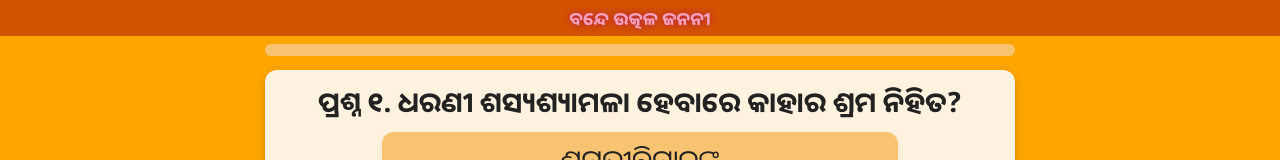
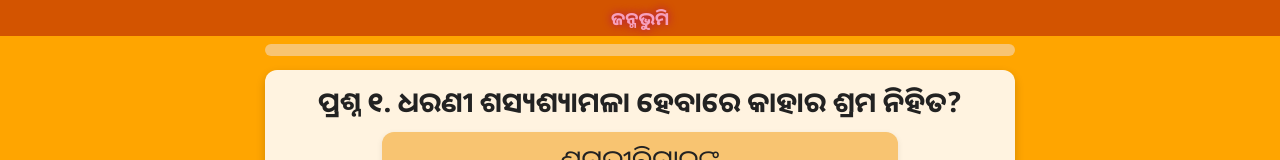
Before and after one commit to moparikhyasathi/Odia, a plain HTML site: page index.html in a window 1280 px wide. Shown: the top 160 px of the page. Drawn offline with Linux system fonts and the light colour scheme.

Commit message:
index.html

```diff
--- a/index.html
+++ b/index.html
@@ -96,7 +96,7 @@
 </head>
 <body>
   <header>
-    <h1>ବନ୍ଦେ ଉତ୍କଳ ଜନନୀ</h1>
+    <h1> ଜନ୍ମଭୁମି </h1>
   </header>
 
   <div class="wrap">
```
